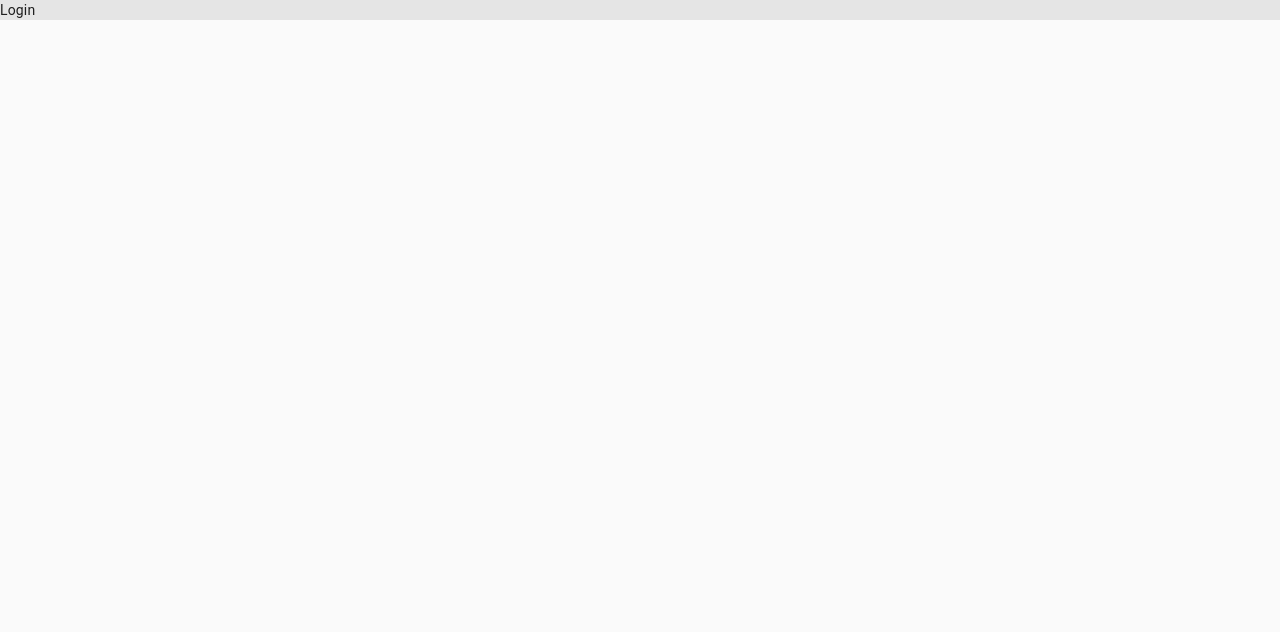
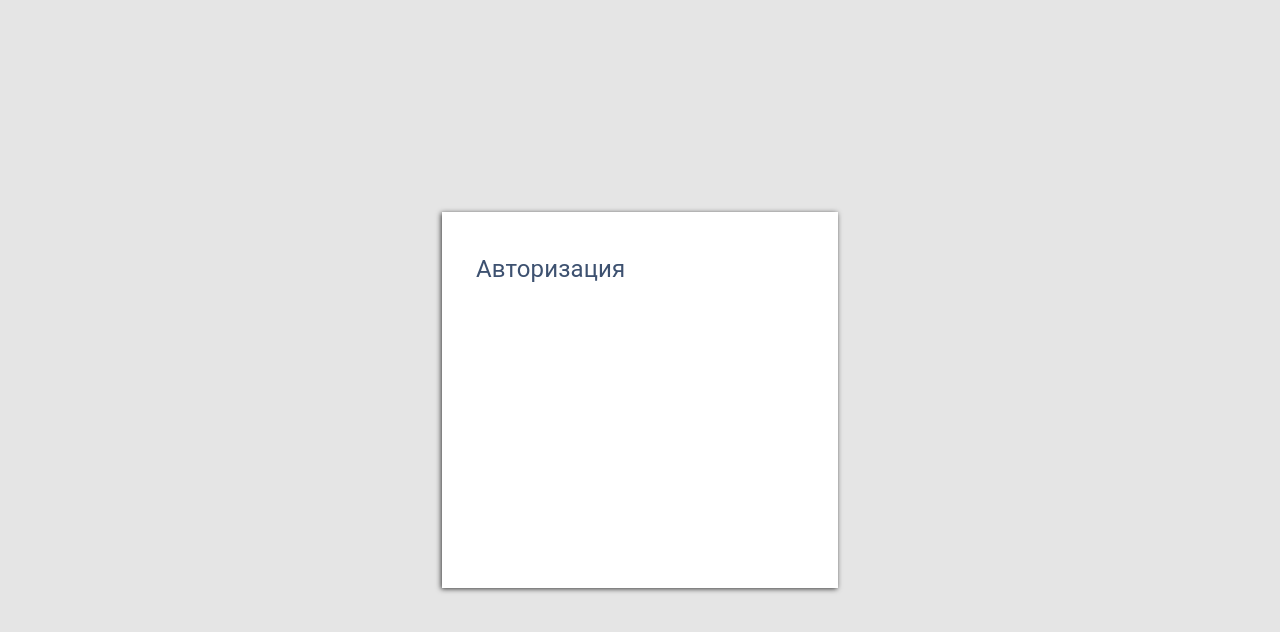
Before and after one commit to madjack99/kit-systems, a React (Create React App) app: page / in a window 1280 px wide. Shown: the top 632 px of the page. Built offline with nearby package versions, Linux system fonts and the light colour scheme.

Commit message:
feat: add styles for login form title

```diff
--- a/src/components/Login.tsx
+++ b/src/components/Login.tsx
@@ -1,18 +1,38 @@
 import React from 'react';
 
-import { makeStyles, createStyles } from '@material-ui/core/styles';
+import { makeStyles } from '@material-ui/core/styles';
 
-const useStyles = makeStyles((theme) =>
-  createStyles({
-    root: {
-      backgroundColor: theme.palette.greyBackground.main,
-    },
-  })
-);
+const useStyles = makeStyles((theme) => ({
+  login: {
+    display: 'flex',
+    width: '100vw',
+    height: '100vh',
+    backgroundColor: theme.palette.greyBackground.main,
+  },
+  form: {
+    width: 396,
+    height: 376,
+    margin: 'auto',
+    padding: '40px 34px 0',
+    backgroundColor: '#fff',
+    boxShadow: '-1px 1px 5px 0px rgba(0,0,0,0.75)',
+  },
+  form__title: {
+    margin: '0 0 48px',
+    fontSize: 24,
+    color: '#3D5170',
+  },
+}));
 
 const Login = (): JSX.Element => {
   const classes = useStyles();
-  return <div className={classes.root}>Login</div>;
+  return (
+    <div className={classes.login}>
+      <div className={classes.form}>
+        <div className={classes.form__title}>Авторизация</div>
+      </div>
+    </div>
+  );
 };
 
 export default Login;
```
